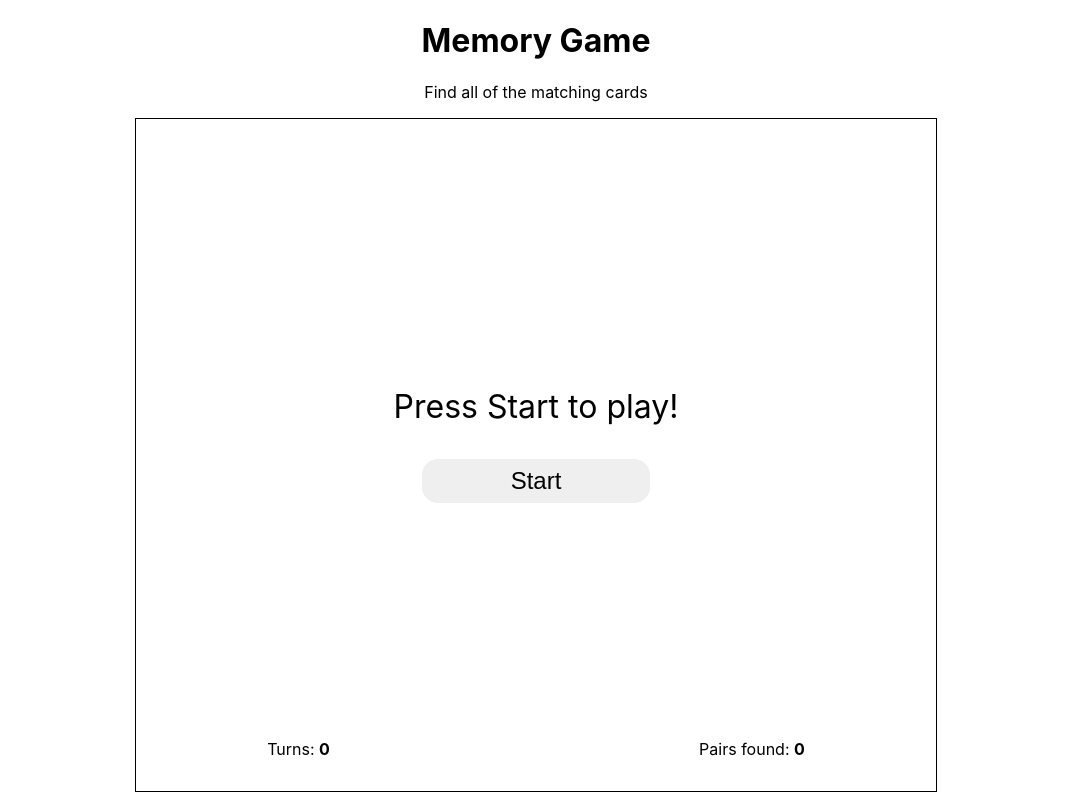
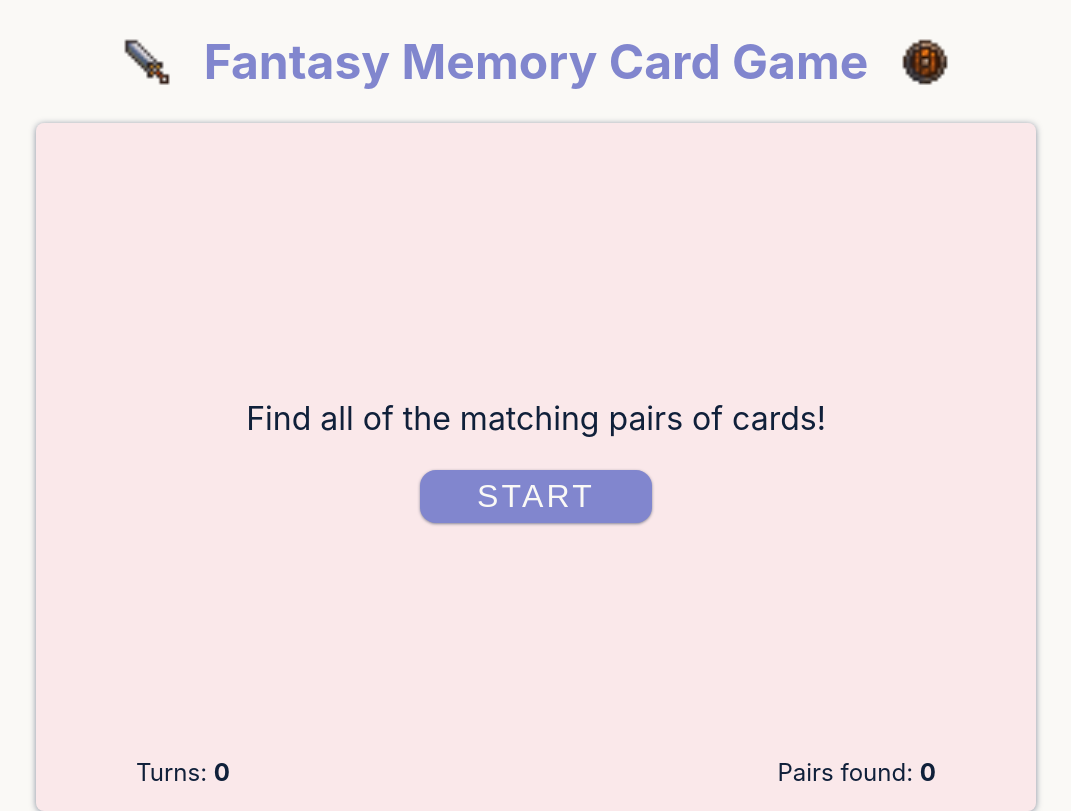
Before and after one commit to AlphaPentagon/memory_game, a React (Create React App) app: page / in a window 1280 px wide. Shown: the whole page, without its empty margins (104-1175 px from the left). Built offline with nearby package versions, Linux system fonts and the light colour scheme.

Commit message:
Finished basic styling

```diff
--- a/src/components/Card.tsx
+++ b/src/components/Card.tsx
@@ -31,15 +31,17 @@ const Card = ({
 
 // styled components
 const CardContainer = styled.div`
-  border: 2px solid black;
+  border: 1px solid var(--oxford-blue);
   border-radius: 0.5rem;
-  width: min(10vw, 8rem);
-  height: min(15vw, 10rem);
+  width: min(18vw, 7.5rem);
+  height: min(22vw, 9.5rem);
   display: flex;
   justify-content: center;
   align-items: center;
   cursor: pointer;
   padding: 0;
+  box-shadow: var(--oxford-blue) 0px 1px 4px;
+  background: var(--off-white);
 `;
 
 const CardImage = styled.img`
--- a/src/components/CardGrid.tsx
+++ b/src/components/CardGrid.tsx
@@ -27,9 +27,7 @@ const Wrapper = styled.section`
   display: grid;
   grid-template-columns: repeat(4, 1fr);
   justify-items: center;
-  /* width: min(45vw, 800px); this appears to be causing an overfill sizing glitch*/
   row-gap: 1rem;
   column-gap: 1rem;
-  margin: 0 auto;
 `;
 export default CardGrid;
--- a/src/components/EndInfo.tsx
+++ b/src/components/EndInfo.tsx
@@ -1,19 +1,29 @@
 import styled from "styled-components";
+import { useState } from "react";
 
 type EndInfoProps = {
   resetGame: () => void;
 };
 
 const EndInfo = ({ resetGame }: EndInfoProps) => {
+  const [isFinished, setIsFinished] = useState(false);
   return (
     <EndGameContainer>
-      <h2>Well done!</h2>
-      <p>You found all of the matching cards.</p>
-      <p>Would you like to play again?</p>
-      <EndGameButtonContainer>
-        <EndGameButton onClick={resetGame}>Yes</EndGameButton>
-        <EndGameButton>No</EndGameButton>
-      </EndGameButtonContainer>
+      {isFinished ? (
+        <p>Thanks for playing!</p>
+      ) : (
+        <>
+          <h2>Well done!</h2>
+          <p>You found all of the matching cards.</p>
+          <p>Would you like to play again?</p>
+          <EndGameButtonContainer>
+            <EndGameButtonYes onClick={resetGame}>Yes</EndGameButtonYes>
+            <EndGameButtonNo onClick={() => setIsFinished(true)}>
+              No
+            </EndGameButtonNo>
+          </EndGameButtonContainer>
+        </>
+      )}
     </EndGameContainer>
   );
 };
@@ -21,23 +31,39 @@ const EndInfo = ({ resetGame }: EndInfoProps) => {
 const EndGameContainer = styled.section`
   margin-top: auto;
   text-align: center;
+  font-size: 1.3rem;
 `;
 
 const EndGameButtonContainer = styled.div`
   width: 70%;
-  margin: 0 auto;
+  margin: 3rem auto 0 auto;
   display: flex;
   justify-content: space-between;
   gap: 1rem;
 `;
 
-const EndGameButton = styled.button`
-  width: 80%;
+const EndGameButtonYes = styled.button`
+  width: 65%;
   border-radius: 1rem;
   border: none;
   font-size: 1.5rem;
   padding-block: 0.5rem;
   cursor: pointer;
+  background-color: var(--violet-blue-crayola);
+  color: var(--off-white);
+  text-transform: uppercase;
+  box-shadow: var(--oxford-blue-light) 0px 1px 2px;
+`;
+const EndGameButtonNo = styled.button`
+  width: 35%;
+  border-radius: 1rem;
+  border: 1px solid var(--oxford-blue);
+  background-color: var(--off-white);
+  font-size: 1.2rem;
+  padding-block: 0.5rem;
+  cursor: pointer;
+  text-transform: lowercase;
+  box-shadow: var(--oxford-blue-light) 0px 1px 2px;
 `;
 
 export default EndInfo;
--- a/src/components/Game.tsx
+++ b/src/components/Game.tsx
@@ -45,6 +45,7 @@ const Game = (): JSX.Element => {
         setRandomCards(null);
       }, 1500);
     }
+    // eslint-disable-next-line react-hooks/exhaustive-deps
   }, [score]);
 
   useEffect(() => {
@@ -75,9 +76,10 @@ const Game = (): JSX.Element => {
         setTimeout(() => {
           setRandomCards(newState);
           setSelectedCards([]);
-        }, 1500);
+        }, 1000);
       }
     }
+    // eslint-disable-next-line react-hooks/exhaustive-deps
   }, [selectedCards]);
 
   const handleClick = (cardIndex: number, card: CardObj) => {
@@ -147,7 +149,8 @@ const Game = (): JSX.Element => {
         <CardGrid randomCards={randomCards} handleClick={handleClick} />
       ) : (
         <StartContainer>
-          <p>Press Start to play!</p>
+          <IntroText>Find all of the matching pairs of cards!</IntroText>
+
           <StartButton onClick={startGame}>Start</StartButton>
         </StartContainer>
       )}
@@ -157,15 +160,18 @@ const Game = (): JSX.Element => {
 };
 
 const GameContainer = styled.main`
-  width: 60%;
+  width: min(99%, 1000px);
   margin: 0 auto;
   display: flex;
   flex-direction: column;
   justify-content: center;
   align-items: center;
-  height: 80vh;
-  border: 1px solid black;
-  padding: 1rem;
+  height: 82vh;
+  /* border: 1px solid var(--oxford-blue); */
+  box-shadow: var(--oxford-blue-light) 0px 1px 6px;
+  border-radius: 0.5rem;
+  padding: 2rem 0 0 0;
+  background-color: var(--mauvelous-light);
 `;
 
 const StartContainer = styled.div`
@@ -175,13 +181,21 @@ const StartContainer = styled.div`
 `;
 
 const StartButton = styled.button`
-  width: 80%;
+  width: 40%;
   border-radius: 1rem;
   border: none;
-  font-size: 1.5rem;
+  font-size: 2rem;
   padding-block: 0.5rem;
+  background-color: var(--violet-blue-crayola);
+  color: var(--off-white);
+  letter-spacing: 0.2rem;
+  text-transform: uppercase;
+  cursor: pointer;
+  box-shadow: var(--oxford-blue-light) 0px 1px 3px;
+`;
 
-  cursor: pointer;
+const IntroText = styled.p`
+  font-size: 2rem;
 `;
 
 export default Game;
--- a/src/components/Header.tsx
+++ b/src/components/Header.tsx
@@ -3,15 +3,31 @@ import styled from "styled-components";
 const Header = () => {
   return (
     <MainHeader>
-      <h1>Memory Game</h1>
-      <p>Find all of the matching cards</p>
+      <img src="/images/sword_01.png" alt="sword" width="50px" height="50px" />
+      <Heading>Fantasy Memory Card Game</Heading>
+      <img
+        src="/images/wooden_shield.png"
+        alt="sword"
+        width="50px"
+        height="50px"
+      />
     </MainHeader>
   );
 };
 
 const MainHeader = styled.header`
   margin: 0 auto;
+  display: flex;
+  justify-content: center;
+  align-items: center;
   text-align: center;
+  width: 100%;
+`;
+
+const Heading = styled.h1`
+  color: var(--violet-blue-crayola);
+  font-size: min(8vw, 3rem);
+  padding-inline: 2rem;
 `;
 
 export default Header;
--- a/src/components/PlayerInfo.tsx
+++ b/src/components/PlayerInfo.tsx
@@ -23,8 +23,9 @@ const PlayerInfo = ({ turns, score }: PlayerInfoProps) => {
 const Wrapper = styled.section`
   display: flex;
   justify-content: space-between;
-  width: 70%;
+  width: 80%;
   margin-top: auto;
+  font-size: 1.5rem;
 `;
 
 export default PlayerInfo;
--- a/src/index.css
+++ b/src/index.css
@@ -1,13 +1,35 @@
 body {
   margin: 0;
-  font-family: -apple-system, BlinkMacSystemFont, 'Segoe UI', 'Roboto', 'Oxygen',
-    'Ubuntu', 'Cantarell', 'Fira Sans', 'Droid Sans', 'Helvetica Neue',
+  font-family: -apple-system, BlinkMacSystemFont, "Segoe UI", "Roboto", "Oxygen",
+    "Ubuntu", "Cantarell", "Fira Sans", "Droid Sans", "Helvetica Neue",
     sans-serif;
   -webkit-font-smoothing: antialiased;
   -moz-osx-font-smoothing: grayscale;
+  color: var(--oxford-blue-2);
+  background-color: var(--off-white);
 }
 
 code {
-  font-family: source-code-pro, Menlo, Monaco, Consolas, 'Courier New',
+  font-family: source-code-pro, Menlo, Monaco, Consolas, "Courier New",
     monospace;
 }
+
+:root {
+  /* CSS HEX */
+  --mauvelous: #faa2b8ff;
+  --mauvelous-light: hsla(345, 90%, 81%, 0.2);
+  --oxford-blue: #132546ff;
+  --oxford-blue-light: hsla(219, 57%, 17%, 0.5);
+  --violet-blue-crayola: #8186ceff;
+  --oxford-blue-2: #10203aff;
+  --y-in-mn-blue: #254996ff;
+  --pale-purple-pantone: hsla(303, 72%, 94%, 0.1);
+  --off-white: #faf9f6;
+
+  /* CSS HSL
+
+
+  --violet-blue-crayola: hsla(236, 44%, 66%, 1);
+  --oxford-blue-2: hsla(217, 57%, 15%, 1);
+  --y-in-mn-blue: hsla(221, 60%, 37%, 1); */
+}
```
